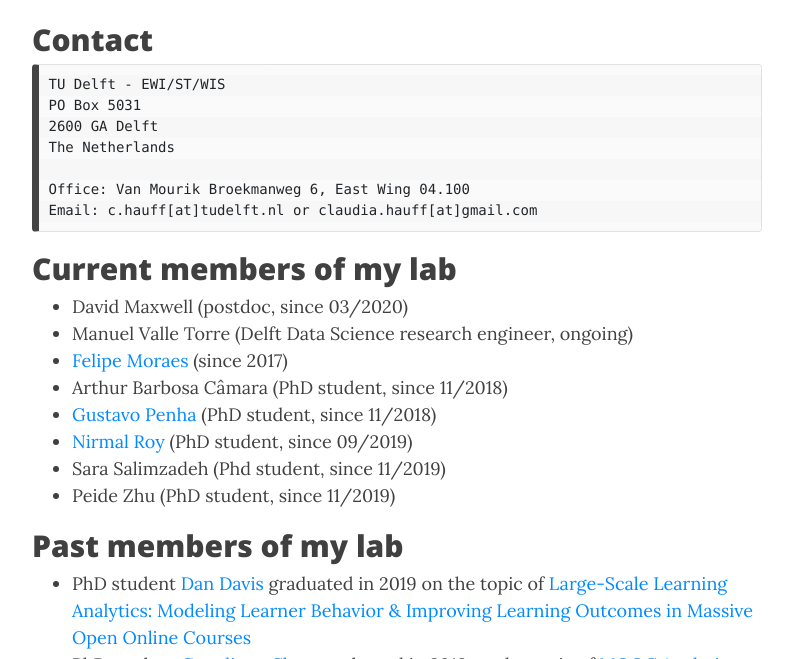
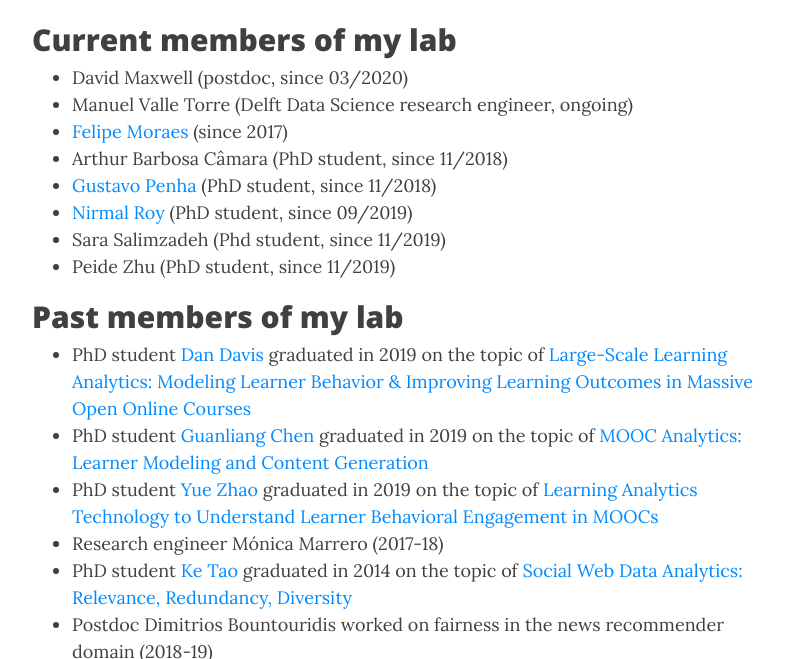
Before and after one commit to hussainash17/ashrafhussain17.github.io, a Jekyll site: the page built from index.md, in a window 1280 px wide and 900 px high, scrolled down 2148 px, cut to the strip 241-900 px from the top of the window. Shown: the whole strip, without its empty margins (243-1036 px from the left). Built offline with Jekyll 4.4.1, drawn with Linux system fonts in a browser that asks for light colours; nearby versions of some CDN libraries; comment, search, counter and statistics services are not loaded.

Commit message:
contact added

````diff
--- a/index.md
+++ b/index.md
@@ -57,17 +57,7 @@ We do our best in my lab to keep our *one-slide-per-paper* presentation updated
 
 <iframe src="https://docs.google.com/presentation/d/e/2PACX-1vT4kV6uojsYwbTMxhzTGP5k_9wNV2kZtR6OHGm0bT-ayrUnoNFiV-kK_vBtfJdSrsHQfMlmWelrJQ-p/embed?start=false&loop=false&delayms=3000" frameborder="0" width="480" height="299" allowfullscreen="true" mozallowfullscreen="true" webkitallowfullscreen="true"></iframe>
 
-## Contact
 
-```
-TU Delft - EWI/ST/WIS
-PO Box 5031
-2600 GA Delft
-The Netherlands
-
-Office: Van Mourik Broekmanweg 6, East Wing 04.100
-Email: c.hauff[at]tudelft.nl or claudia.hauff[at]gmail.com
-```
 
 ## Current members of my lab
 - David Maxwell (postdoc, since 03/2020)
````
Also changed, not shown: contact.md (added, +17 -0 lines).
